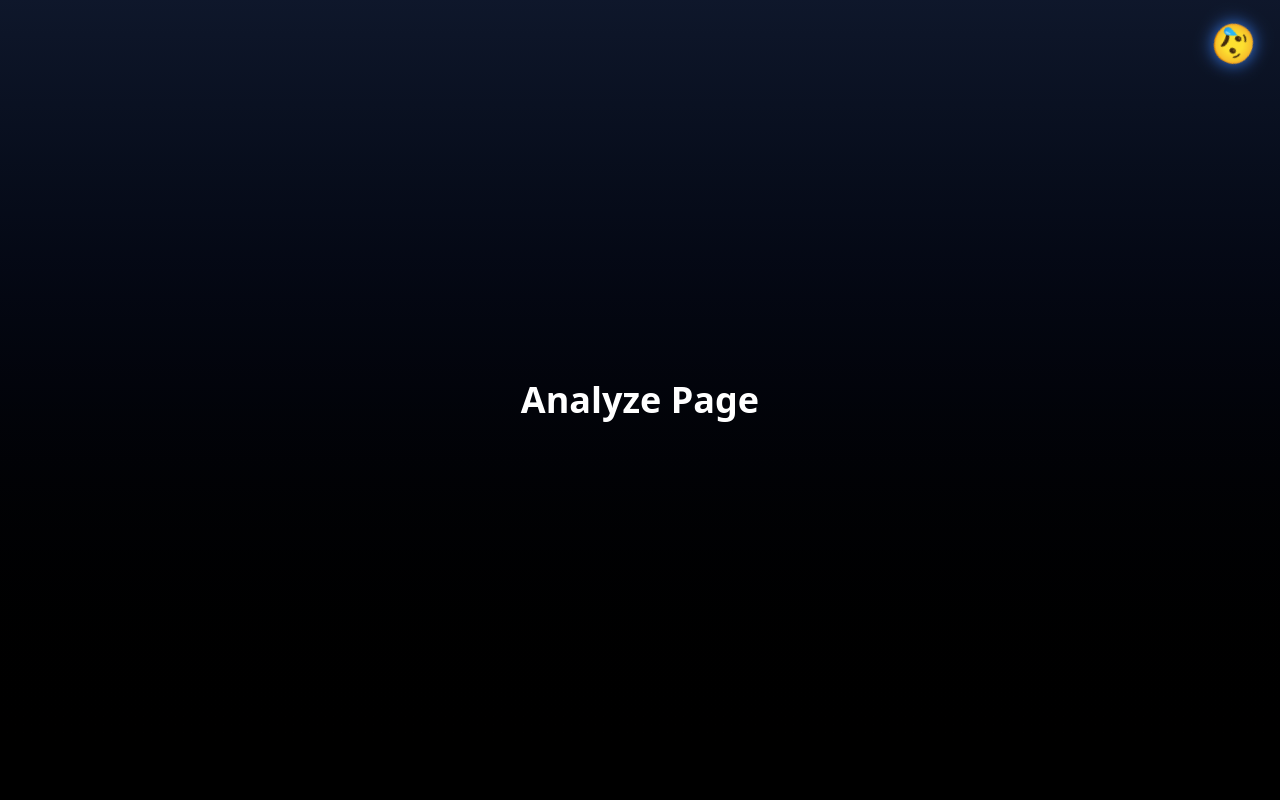
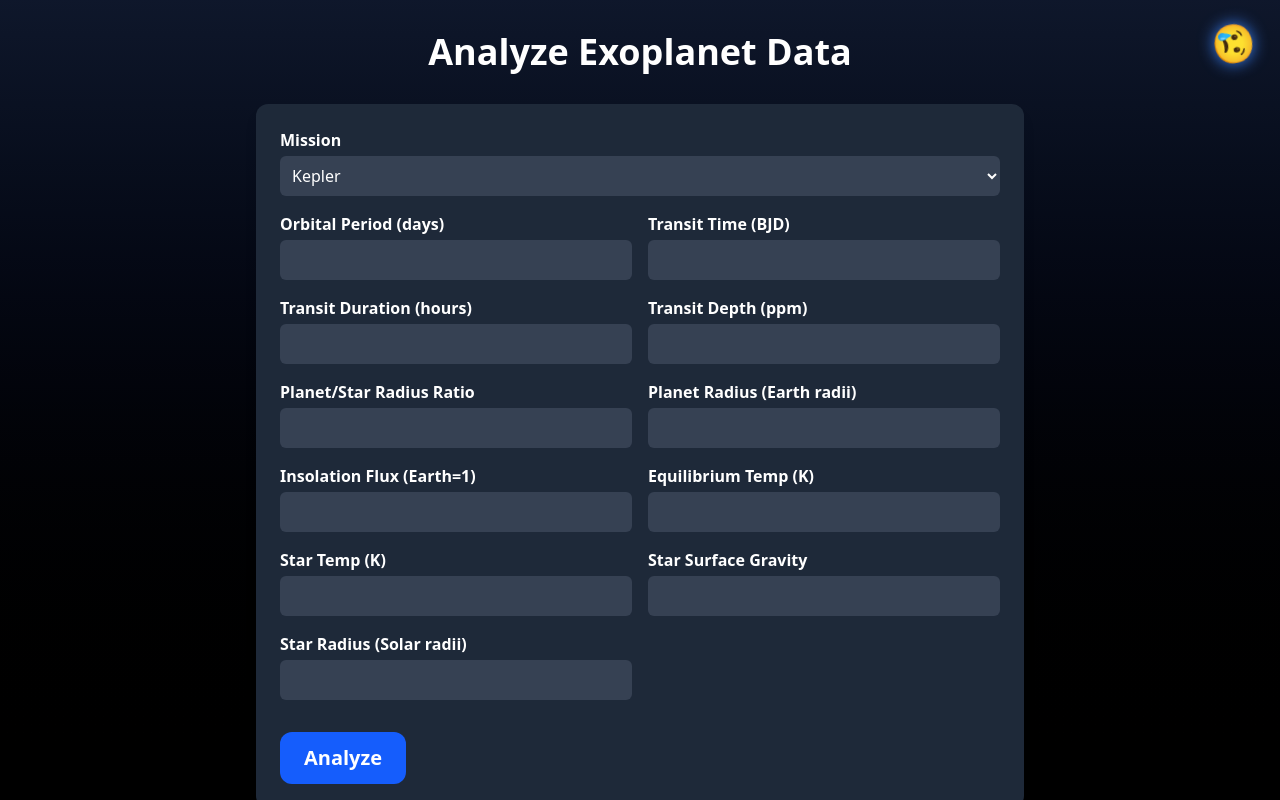
Before and after one commit to MahadSeecs/NasaSpaceAppsChallenge, a React (Vite) app in the folder exo-ui/: page /analyze in a window 1280 px wide. Built offline with nearby package versions, Linux system fonts and the light colour scheme.

Commit message:
analyse page

```diff
--- a/exo-ui/src/components/Analyze.jsx
+++ b/exo-ui/src/components/Analyze.jsx
@@ -1,13 +1,95 @@
-// Analyze.js
-import React from 'react';
-
+import React, { useState } from "react";
+import StarfieldBackground from './StarfieldBackground';
+import {useEarthMood} from '../context/EarthMoodContext'
 
 const Analyze = () => {
+  const [formData, setFormData] = useState({
+    mission: "Kepler",
+    period_days: "",
+    t0_bjd: "",
+    duration_hours: "",
+    depth_ppm: "",
+    ror: "",
+    radius_re: "",
+    insolation_se: "",
+    teq_k: "",
+    st_teff_k: "",
+    st_logg_cgs: "",
+    st_rad_re: "",
+  });
+
+  const handleChange = (e) => {
+    const { name, value } = e.target;
+    setFormData({ ...formData, [name]: value });
+  };
+
+  const handleSubmit = (e) => {
+    e.preventDefault();
+    console.log("Form Data:", formData);
+    // Call your analyze function or API here
+  };
+
   return (
-    <div className="flex items-center justify-center h-screen bg-gradient-to-b from-slate-900 to-black text-white">
-      <h1 className="text-4xl font-bold">Analyze Page</h1>
+    <div className="relative h-screen w-full overflow-auto bg-gradient-to-b from-slate-900 to-black text-white p-8">
+      <h1 className="text-4xl font-bold mb-8 text-center">Analyze Exoplanet Data</h1>
+      {/* <Starfield/> */}
+      <form
+        onSubmit={handleSubmit}
+        className="max-w-3xl mx-auto bg-gray-800 p-6 rounded-xl shadow-lg space-y-4"
+      >
+        {/* Mission Dropdown */}
+        <div className="flex flex-col">
+          <label className="mb-1 font-semibold">Mission</label>
+          <select
+            name="mission"
+            value={formData.mission}
+            onChange={handleChange}
+            className="p-2 rounded-md bg-gray-700 text-white"
+          >
+            <option value="Kepler">Kepler</option>
+            <option value="TESS">TESS</option>
+          </select>
+        </div>
+
+        {/* Other Inputs */}
+        <div className="grid grid-cols-1 md:grid-cols-2 gap-4">
+          <InputField label="Orbital Period (days)" name="period_days" value={formData.period_days} onChange={handleChange} />
+          <InputField label="Transit Time (BJD)" name="t0_bjd" value={formData.t0_bjd} onChange={handleChange} />
+          <InputField label="Transit Duration (hours)" name="duration_hours" value={formData.duration_hours} onChange={handleChange} />
+          <InputField label="Transit Depth (ppm)" name="depth_ppm" value={formData.depth_ppm} onChange={handleChange} />
+          <InputField label="Planet/Star Radius Ratio" name="ror" value={formData.ror} onChange={handleChange} />
+          <InputField label="Planet Radius (Earth radii)" name="radius_re" value={formData.radius_re} onChange={handleChange} />
+          <InputField label="Insolation Flux (Earth=1)" name="insolation_se" value={formData.insolation_se} onChange={handleChange} />
+          <InputField label="Equilibrium Temp (K)" name="teq_k" value={formData.teq_k} onChange={handleChange} />
+          <InputField label="Star Temp (K)" name="st_teff_k" value={formData.st_teff_k} onChange={handleChange} />
+          <InputField label="Star Surface Gravity" name="st_logg_cgs" value={formData.st_logg_cgs} onChange={handleChange} />
+          <InputField label="Star Radius (Solar radii)" name="st_rad_re" value={formData.st_rad_re} onChange={handleChange} />
+        </div>
+
+        <button
+          type="submit"
+          className="mt-4 bg-blue-600 hover:bg-blue-700 py-3 px-6 rounded-xl font-bold text-xl transition-all"
+        >
+          Analyze
+        </button>
+      </form>
     </div>
   );
 };
 
+// Reusable input component
+const InputField = ({ label, name, value, onChange }) => (
+  <div className="flex flex-col">
+    <label className="mb-1 font-semibold">{label}</label>
+    <input
+      type="number"
+      step="any"
+      name={name}
+      value={value}
+      onChange={onChange}
+      className="p-2 rounded-md bg-gray-700 text-white"
+    />
+  </div>
+);
+
 export default Analyze;
--- a/exo-ui/src/components/MissionSelectPage.jsx
+++ b/exo-ui/src/components/MissionSelectPage.jsx
@@ -29,13 +29,13 @@ const MissionSelectPage = () => {
         >
           🪐 Kepler
         </button>
-
+{/*
         <button
           onClick={() => handleMissionSelect('K2')}
           className="bg-pink-600 hover:bg-pink-700 text-white font-bold py-8 px-16 rounded-xl text-3xl flex items-center justify-center gap-3 shadow-2xl transition-all transform hover:scale-110 active:scale-100"
         >
           🚀 K2
-        </button>
+        </button> */}
 
         <button
           onClick={() => handleMissionSelect('TESS')}
```
